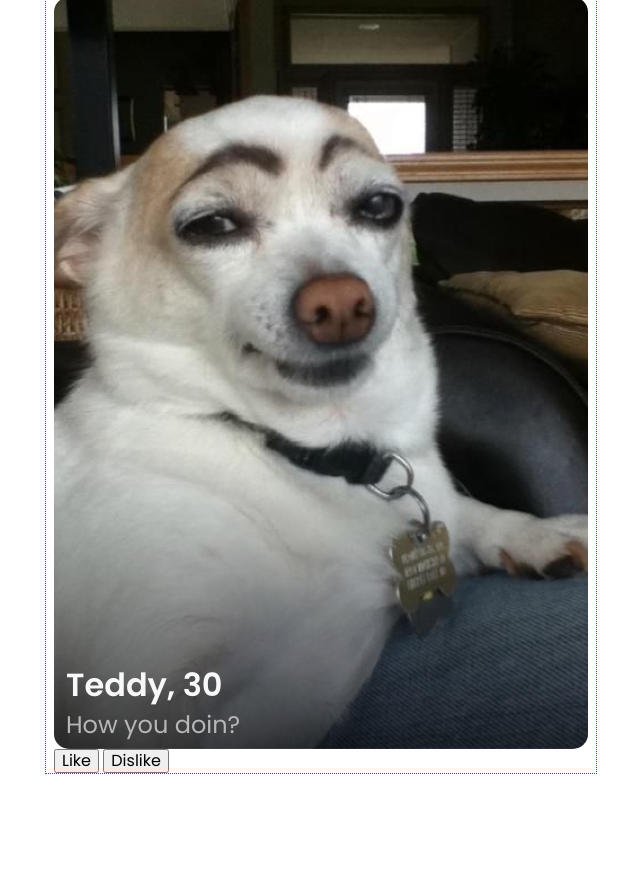
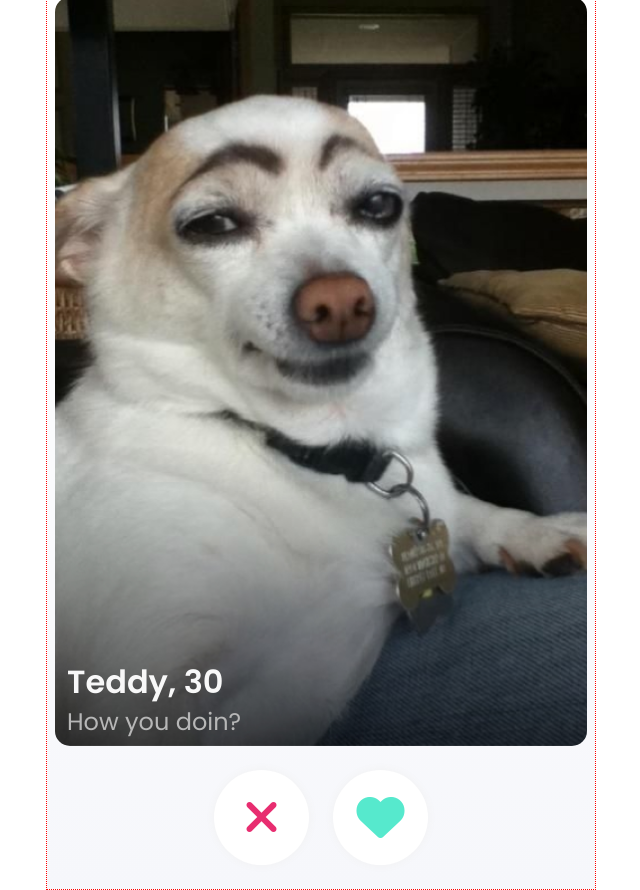
Before and after one commit to Hook-88/tindog, a website built with Vite: page index.html in a window 1280 px wide. Shown: the part 86-976 px from the top of the page, without its empty margins (319-959 px from the left). Before the commit the page ends 860 px from the top, so only its background shows below. Built offline with nearby package versions, Linux system fonts and the light colour scheme.

Commit message:
add styles for btns

```diff
--- a/index.css
+++ b/index.css
@@ -1,3 +1,9 @@
+*,
+*::after,
+*::before {
+  box-sizing: border-box;
+}
+
 body {
   font-family: 'Poppins', sans-serif;
   color: #B7B7B7;
@@ -14,6 +20,7 @@ header {
 
 main {
   padding: 0 8px;
+  background: linear-gradient(180deg, #FFFFFF 0%, #F6F7FB 100%);
 }
 
 h2 {
@@ -31,7 +38,7 @@ h3 {
   font-weight: 400;
 }
 
-i {
+header i {
   font-size: 2rem;
 }
 
@@ -63,3 +70,37 @@ img {
 .red-border {
   border: 1px dotted red;
 }
+
+button {
+  font-size: 3rem;
+  border: none;
+  border-radius: 50%;
+  width: 95px;
+  height: 95px;
+  box-shadow: 0px 0px 10px rgb(241, 241, 241);
+  background-color: white;
+}
+
+.btns-container {
+  padding: 24px 0;
+  display: flex;
+  gap: 24px;
+  justify-content: center;
+}
+
+.dislike-btn {
+  color: #E82D70;
+}
+
+.like-btn {
+  color: #56E9CD;
+}
+
+.img-badge {
+  position: absolute;
+  width: 234px;
+  top: 55px;
+  left: 20px;
+  transform: rotate(-30deg);
+  display: none;
+}
--- a/index.html
+++ b/index.html
@@ -19,13 +19,17 @@
         <main>
             <div class="profile-container">
                 <img src="./images/dog-teddy.jpg" alt="Photo of Teddy the dog" class="profile-img">
+                <img src="./images/badge-like.png" alt="Like badge" class="img-badge">
+                <img src="./images/badge-nope.png" alt="Nope badge" class="img-badge">
                 <div class="profile-text">
                     <h2>Teddy, 30</h2>
                     <h3>How you doin?</h3>
                 </div>
             </div>
-            <button>Like</button>
-            <button>Dislike</button>
+            <div class="btns-container">
+                <button class="dislike-btn"><i class="fa-solid fa-xmark"></i></button>
+                <button class="like-btn"><i class="fa-solid fa-heart"></i></button>
+            </div>
         </main>
         <script src="/index.js" type="module"></script>
     </body>
```
